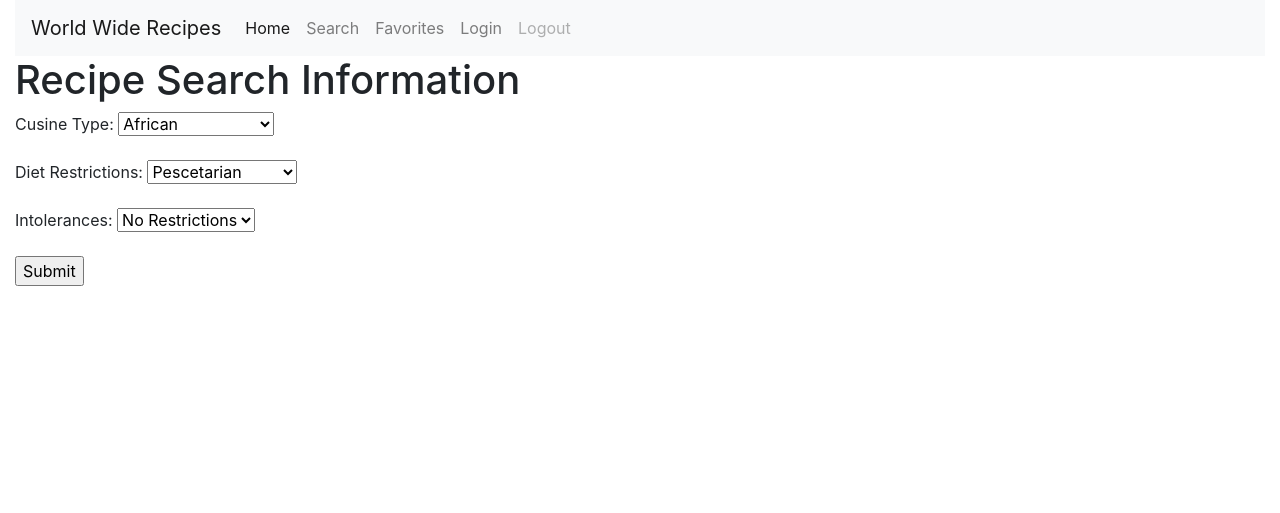
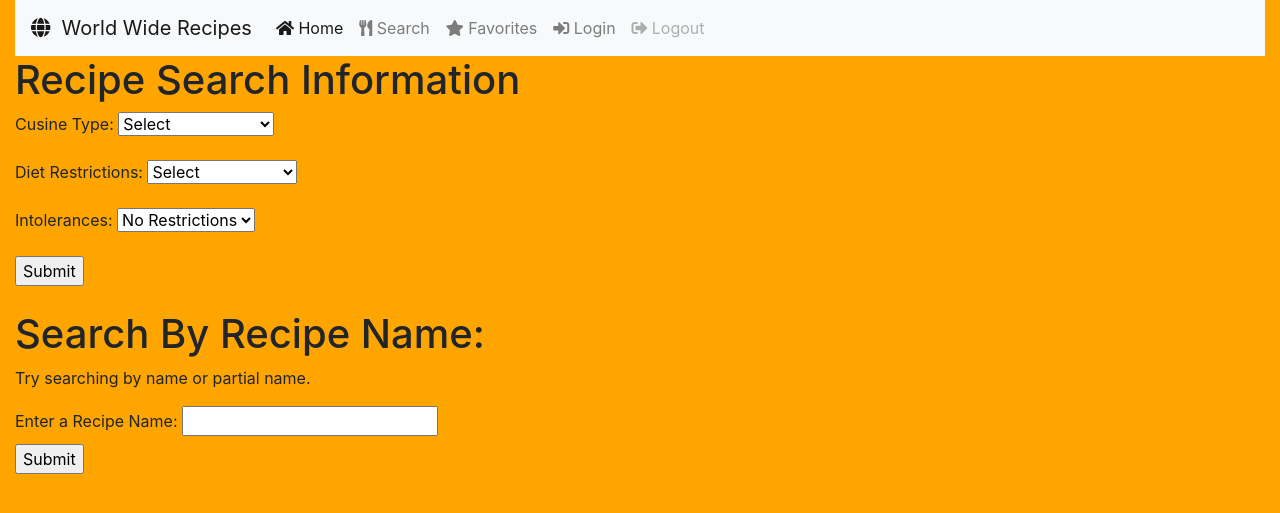
Before and after one commit to puthalalitha/recipe-project, a Flask app: page /search in a window 1280 px wide. Shown: the top 513 px of the page. Run offline with Flask 2, Linux system fonts and the light colour scheme; the visitor is signed in with stand-in values (Sample User, id 1); some libraries are stand-ins or nearby versions.

Commit message:
more features added

```diff
--- a/seed.py
+++ b/seed.py
@@ -2,7 +2,7 @@ from model import User, Recipe, Favorite, connect_to_db, db
 
 def example_data():
     lalitha = User(email="lalitha@recipe.com", password="123")
-
+    fluffy = User(email="fluffy@gmail.com", password="f6e0a1e2ac41945a9aa7ff8a8aaa0cebc12a3bcc981a929ad5cf810a090e11ae")
     dall = Recipe(title="dall")
     lalitha_fav = Favorite(user=lalitha, recipe=dall)
     db.session.add_all([lalitha, dall])
--- a/server.py
+++ b/server.py
@@ -9,6 +9,8 @@ from model import connect_to_db, db, User, Recipe, Favorite
 
 import os
 import random
+
+import hashlib
 
 app = Flask(__name__)
 
@@ -44,6 +46,9 @@ def register_process():
     # take user input from register_form.html
     email = request.form["email"]
     password = request.form["password"]
+    password = password.encode() # converts into byte type
+    hash_pwd = hashlib.sha256(password) # creates SHA-256 hash object
+    hash_pwd = hash_pwd.hexdigest() # convert it into hexadecimal form
 
     # query users table in database, retrieve user instance that matches email.
     user = User.query.filter(User.email == email).first()
@@ -54,7 +59,7 @@ def register_process():
         return redirect("/login")
 
     # if email is not already in database, create new instance of User class.
-    new_user = User(email=email, password=password)
+    new_user = User(email=email, password=hash_pwd)
     # add new user instance to users table in database.
     db.session.add(new_user)
     db.session.commit()
@@ -77,6 +82,11 @@ def login_process():
     # Get from variables
     email = request.form["email"]
     password = request.form["password"]
+    password = password.encode() # converts into byte type
+    hash_pwd = hashlib.sha256(password) # creates SHA-256 hash object
+    hash_pwd = hash_pwd.hexdigest() # convert it into hexadecimal form
+
+    print(hash_pwd)
 
     user = User.query.filter_by(email=email).first()
 
@@ -84,7 +94,7 @@ def login_process():
         flash("No such user")
         return redirect("/login")
 
-    if password==user.password:
+    if user.password==hash_pwd:
         session["user_id"] = user.user_id
 
         flash("Logged in")
@@ -143,13 +153,39 @@ def display_results():
         if len(recipe_dict) == 2:
             break
 
-    r_id = list(recipe_dict.keys())[0]
-    # print(list(recipe_dict[r_id].keys()))
-
     return render_template("/recipe.html",
                             recipes=recipe_dict,
                             cuisine=cuisine,
                             caution=caution)
+
+
+@app.route('/recipe-by-name', methods=["GET"])
+def display_results_by_name():
+    """displays recipes by the name"""
+
+    user_enter_recipe = request.args["recipe_name"]
+
+    recipes = get_recipes_by_name(user_enter_recipe)
+
+    recipe_dict = {}
+
+    for recipe in recipes:
+        recipe_id = recipe['id']
+        details = get_recipe_by_id(recipe_id)
+
+        if details['instructions'] is None:
+            continue
+
+        recipe_dict[recipe_id] = details
+
+        if len(recipe_dict) == 2:
+            break
+
+    return render_template("/recipe.html",
+                            recipes=recipe_dict,
+                            cuisine=None,
+                            caution=None)
+
 
 
 @app.route('/save', methods=['POST'])
@@ -229,6 +265,26 @@ def remove_recipe():
     return "Recipe removed"
 
 
+def get_recipes_by_name(recipe_name):
+    payload = {
+        "number": 5,
+        "query": recipe_name
+     }
+
+
+    response = requests.get(
+        spoonacular_base_endpoint + "/recipes/autocomplete",
+        headers={
+            "X-Mashape-Key": os.environ["SPOONACULAR_KEY"],
+            "X-Mashape-Host": os.environ["SPOONACULAR_HOST"]
+        },
+        params=payload
+    )
+    print(response.json())
+    return response.json()
+
+
+
 def get_recipes(cuisine, limit, intolerances):
     payload = {
         "number": 5,
--- a/templates/base.html
+++ b/templates/base.html
@@ -14,6 +14,8 @@
 
 
     <style>
+     /* h1, h2, h3, .navbar-brand { font-family: "Frijole"; }*/
+
 
       #homepage-title {
           margin: 0;
@@ -25,7 +27,7 @@
           font-size: 500%;
       }
 
-    /*  #homepage-title {
+      #homepage-title {
           margin: 0;
           top: 0.5em;
           width: 100%;
@@ -40,17 +42,11 @@
         margin: 0;
         background-color: Orange;
       }
-      #extending {
-                    margin: 0px;
-                    padding: 0px;
-                    background-color: #B22222;
-                    width: 100%;
-                    height: 100%;
-                 }
+
       .spaced {
         margin-left:20px;
         margin-top: 20px;
-      }*/
+      }
 
 
     </style>
@@ -59,17 +55,17 @@
 <body>
   <div class="container-fluid">
   <nav class="navbar navbar-expand-lg navbar-light bg-light">
-  <a class="navbar-brand" href="#">World Wide Recipes</a>
+  <a class="navbar-brand" href="#"><i class="fas fa-globe"></i>&nbsp; World Wide Recipes </a>
   <button class="navbar-toggler" type="button" data-toggle="collapse" data-target="#navbarNavAltMarkup" aria-controls="navbarNavAltMarkup" aria-expanded="false" aria-label="Toggle navigation">
     <span class="navbar-toggler-icon"></span>
   </button>
   <div class="collapse navbar-collapse" id="navbarNavAltMarkup">
     <div class="navbar-nav">
-      <a class="nav-item nav-link active" href="/">Home <span class="sr-only">(current)</span></a>
-      <a class="nav-item nav-link" href="/search">Search</a>
-      <a class="nav-item nav-link" href="/favorites">Favorites</a>
-      <a class="nav-item nav-link" href="/login">Login</a>
-      <a class="nav-item nav-link disabled" href="/logout">Logout</a>
+      <a class="nav-item nav-link active" href="/"><i class="fas fa-home"></i>&nbsp;Home <span class="sr-only">(current)</span></a>
+      <a class="nav-item nav-link" href="/search"><i class="fas fa-utensils"></i>&nbsp;Search</a>
+      <a class="nav-item nav-link" href="/favorites"><i class="fas fa-star"></i>&nbsp;Favorites</a>
+      <a class="nav-item nav-link" href="/login"><i class="fas fa-sign-in-alt"></i>&nbsp;Login</a>
+      <a class="nav-item nav-link disabled" href="/logout"><i class="fas fa-sign-out-alt"></i>&nbsp;Logout</a>
     </div>
   </div>
 </nav>
@@ -78,8 +74,6 @@
   		{% for flash in get_flashed_messages() %}
     		<div>{{ flash }}</div>
   		{% endfor %}
-
-  	<!-- {# include '/_navbar.html' #} -->
 
 
   	<!-- Latest compiled and minified JQuery -->
--- a/templates/login.html
+++ b/templates/login.html
@@ -1,6 +1,6 @@
 {% extends 'base.html' %}
 {% block content %}
- <div align="justify">
+ <div class="spaced" style="width:40%">
   <h1>Login</h1>
   <form action="/login" method="POST">
 
--- a/templates/register.html
+++ b/templates/register.html
@@ -5,7 +5,7 @@
   <h3>
     <form action="/register" method="POST">
       Email: <input type="text" name="email" required><br><br>
-      Password: <input type="text" name="password" required><br><br>
+      Password: <input type="password" name="password" required><br><br>
       <input type="submit">
     </form>
   </h3>
--- a/templates/search.html
+++ b/templates/search.html
@@ -8,6 +8,7 @@
 
     Cusine Type:
       <select name="cuisine_type">
+        <option value="">Select</option>
         <option value="african">African</option>
         <option value="chinese">Chinese</option>
         <option value="japanese">Japanese</option>
@@ -36,6 +37,7 @@
 
     Diet Restrictions:
       <select name="diet_restrictions">
+        <option value="">Select</option>
         <option value="pescetarian">Pescetarian</option>
         <option value="lacto vegetarian">Lacto Vegetarian</option>
         <option value="ovo vegetarian">Ovo Vegetarian</option>
@@ -59,10 +61,23 @@
         <option value="wheat">Wheat</option>
       </select><br><br>
 
-    <input type="submit">
+    <input type="submit"><br><br>
 
   </form>
 
+  <form action="/recipe-by-name">
+    <h1>Search By Recipe Name:</h1>
+        <p>Try searching by name or partial name.</p>
+       <label>Enter a Recipe Name:
+            <input type="text" name="recipe_name"<br>
+        </label>
+    <div>
+      <input type="Submit">
+    </div>
+
+  </form>
 
 </div>
+
+
 {% endblock %}
--- a/tests.py
+++ b/tests.py
@@ -79,7 +79,7 @@ class FlaskTestsDatabase(TestCase):
         """Test login page."""
 
         result = self.client.post("/login",
-                                  data={"email": "keerthy@recipe.com", "password": "123"},
+                                  data={"email": "fluffy@gmail.com", "password": "111"},
                                   follow_redirects=True)
         self.assertIn(b"Login", result.data)
 
@@ -99,7 +99,10 @@ class FlaskTestsDatabase(TestCase):
         self.assertIn(b"Login", result.data)
 
 
+    def test_recipe_by_name(self):
+        result = self.client.get("/recipe-by-name", follow_redirects=True)
 
+        self.assertIn(b"", result.data)
 
 
 
```
Also changed, not shown: mocktest.py (+16 -0 lines), templates/recipe.html (+19 -3 lines).
